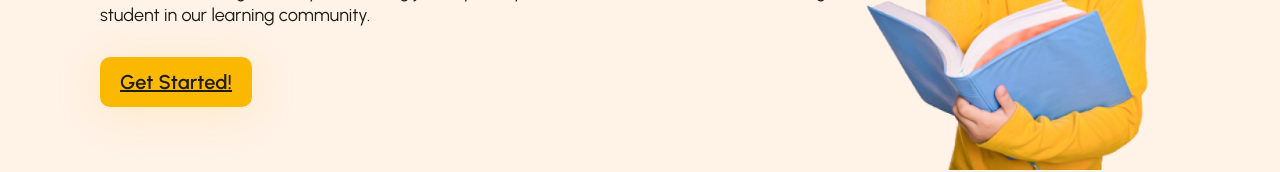
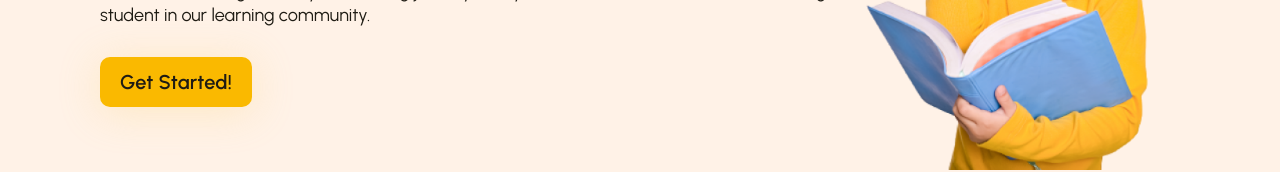
Before and after one commit to Mohit-9440/Courses, a React (Create React App) app: page / in a window 1280 px wide. Shown: the part 332-504 px from the top of the page. Built offline with nearby package versions, Linux system fonts and the light colour scheme.

Commit message:
text-decoration

```diff
--- a/src/pages/home/home.css
+++ b/src/pages/home/home.css
@@ -63,10 +63,10 @@ body {
   font-weight: 600;
   line-height: 150%;
   letter-spacing: 0.12px;
-  text-decoration: none;
 }
 .home-top-banner-left-button-text a{
   color: #1f1c14 !important;
+  text-decoration: none;
 }
 .home-banner {
   width: 350px;
```
